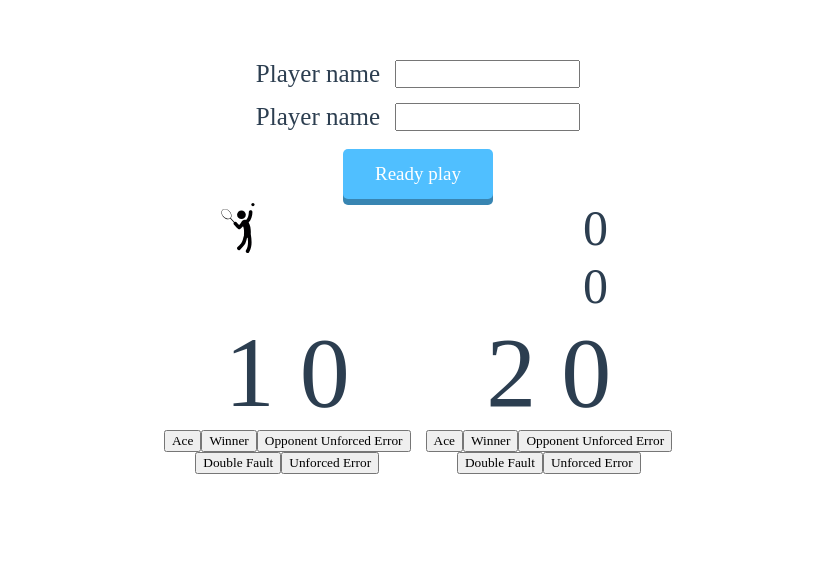
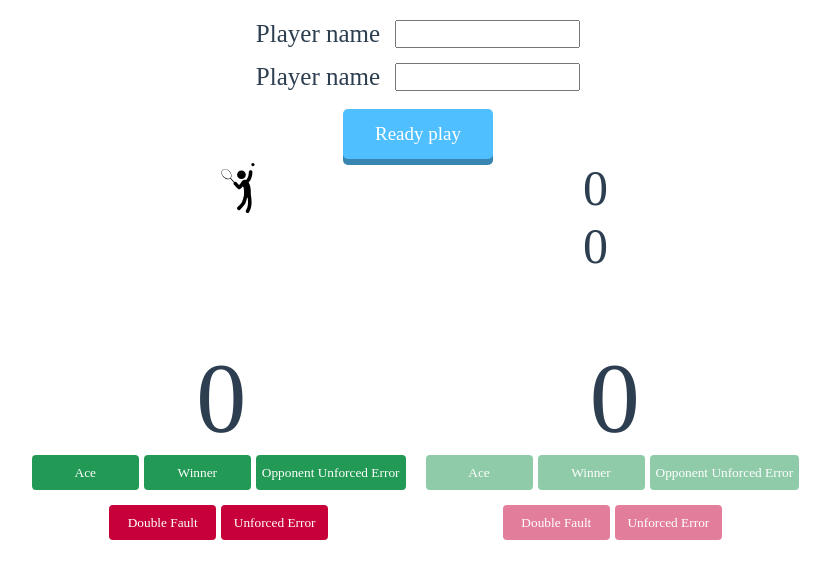
Before and after one commit to RickJia/vue-tennis-scoreboard, a Vue app: page /#/ in a window 1280 px wide. Shown: the top 578 px of the page, without its empty margins (222-1052 px from the left). Built offline with nearby package versions, Linux system fonts and the light colour scheme.

Commit message:
Adjust tennis scoreboard layout

```diff
--- a/src/App.vue
+++ b/src/App.vue
@@ -14,5 +14,5 @@
   -moz-osx-font-smoothing grayscale
   text-align center
   color #2c3e50
-  margin-top 60px
+  margin-top 20px
 </style>
--- a/src/components/GameBoard.vue
+++ b/src/components/GameBoard.vue
@@ -1,19 +1,31 @@
 <template>
 <div class="content">
-  <div class="game-group" v-for="game in currentGame" :key="game.playerId">
-    <span class="score">
-      {{game.playerId}}
-      {{game.point}}
-    </span>
+  <div class="game-group" v-for="(game, index) in currentGame" :key="game.playerId">
+    <div class="column">
+      <span class="player-name">{{match[index].name}}</span>
+      <span class="score">
+        {{game.point}}
+      </span>
+    </div>
     <div>
       <div class="btn-group">
-        <button @click="updateScore('Ace', game.playerId)">Ace</button>
-        <button @click="updateScore('Winner', game.playerId)">Winner</button>
-        <button @click="updateScore('Opponent Unforced Error', game.playerId)">Opponent Unforced Error</button>
+        <button class="add-point" :disabled="currentServerId !== game.playerId"
+          @click="updateScore('Ace', game.playerId)">Ace
+        </button>
+        <button class="add-point" :disabled="currentServerId !== game.playerId"
+          @click="updateScore('Winner', game.playerId)">Winner
+        </button>
+        <button class="add-point" :disabled="currentServerId !== game.playerId"
+          @click="updateScore('Opponent Unforced Error', game.playerId)">Opponent Unforced Error
+        </button>
       </div>
       <div class="btn-group">
-        <button @click="updateScore('Double Fault', game.playerId)">Double Fault</button>
-        <button @click="updateScore('Unforced Error', game.playerId)">Unforced Error</button>
+        <button class="lose-point" :disabled="currentServerId !== game.playerId"
+          @click="updateScore('Double Fault', game.playerId)">Double Fault
+          </button>
+        <button class="lose-point" :disabled="currentServerId !== game.playerId"
+          @click="updateScore('Unforced Error', game.playerId)">Unforced Error
+        </button>
       </div>
     </div>
   </div>
@@ -178,4 +190,29 @@ export default {
   .game-group:nth-child(1)
     margin-right 15px
 
+  button
+    height 35px
+    min-width 107px
+    margin-bottom 15px
+    margin-right 5px
+    background-color: grey
+    border-radius: 4px
+    border: 0;
+    color white
+    &:disabled
+      opacity 0.5
+
+  .add-point
+    background-color #229954
+
+  .lose-point
+    background-color #C70039
+
+  .column
+    display flex
+    flex-direction column
+
+  .player-name
+    font-size 30px
+
 </style>
--- a/src/components/MatchScore.vue
+++ b/src/components/MatchScore.vue
@@ -2,7 +2,7 @@
 <div class="board">
   <div class="player" v-for="player in match" :key="player.id">
     <div class="serve">
-      <i  v-if="player.id === currentServerId" class="icon-serve"></i>
+      <i v-if="player.id === currentServerId" class="icon-serve"></i>
       <span v-else class="empty-block"></span>
     </div>
     <div class="flex">
--- a/src/views/TennisScoreboard.vue
+++ b/src/views/TennisScoreboard.vue
@@ -1,9 +1,11 @@
 <template>
   <div class="score-board">
   <PlayForm
+    v-show="submitted === false"
     @new:players="addPlayers"
   />
   <MatchScore
+    class="margin-bottom"
     :match="match"
     :currentServerId="currentServerId"
   />
@@ -34,6 +36,7 @@ export default {
   },
   data: function() {
     return {
+      submitted: false,
       currentServerId: '1',
       currentGame: [
         {
@@ -70,6 +73,7 @@ export default {
     addPlayers(players) {
       this.match[0].name = players.name1;
       this.match[1].name = players.name2;
+      this.submitted = true;
     },
     addScore(recordOfThePoint) {
       console.log(recordOfThePoint);
@@ -89,3 +93,9 @@ export default {
   }
 }
 </script>
+
+<style scoped lang="stylus">
+  .margin-bottom
+    margin-bottom 65px
+
+</style>
```
